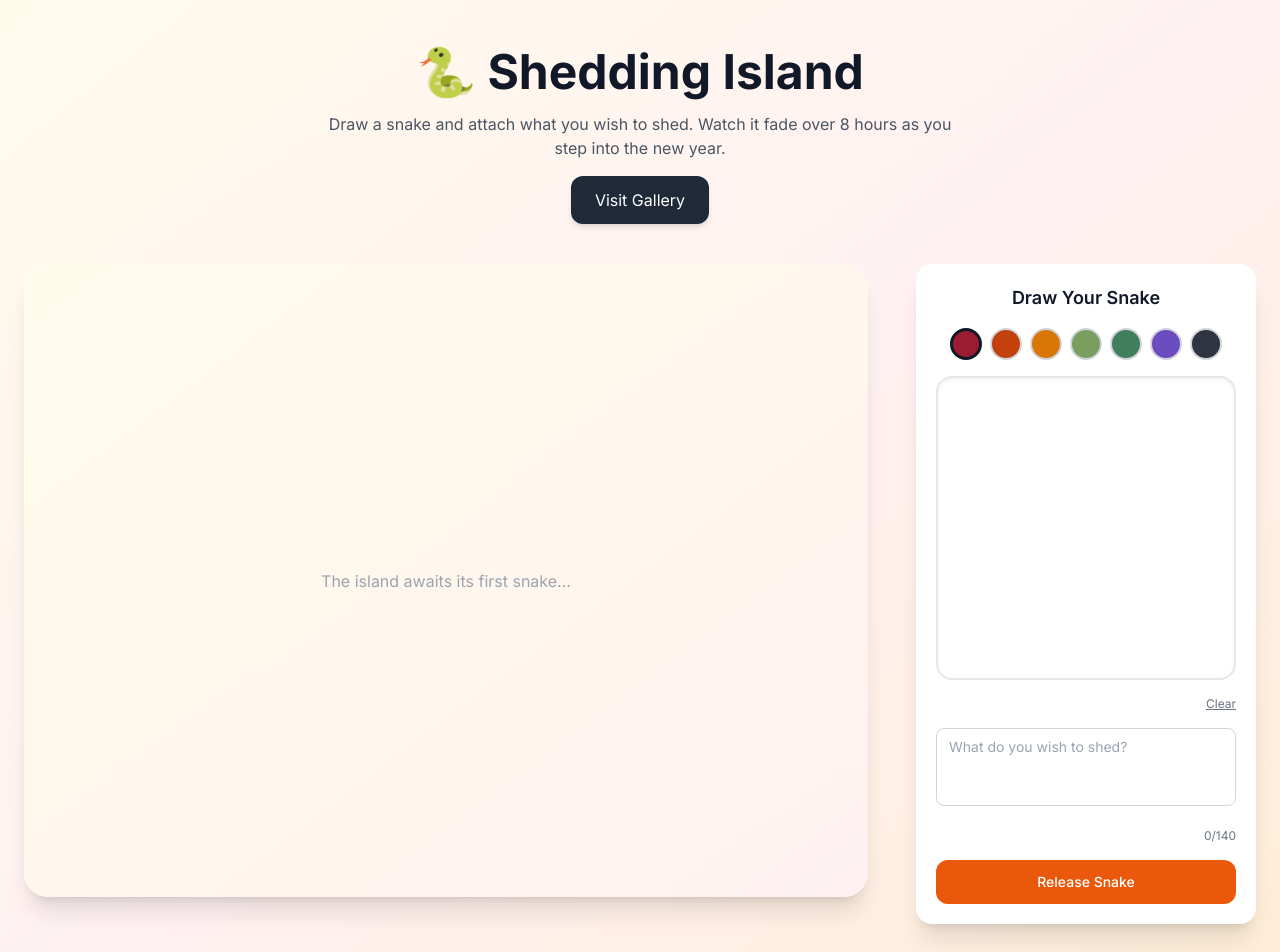
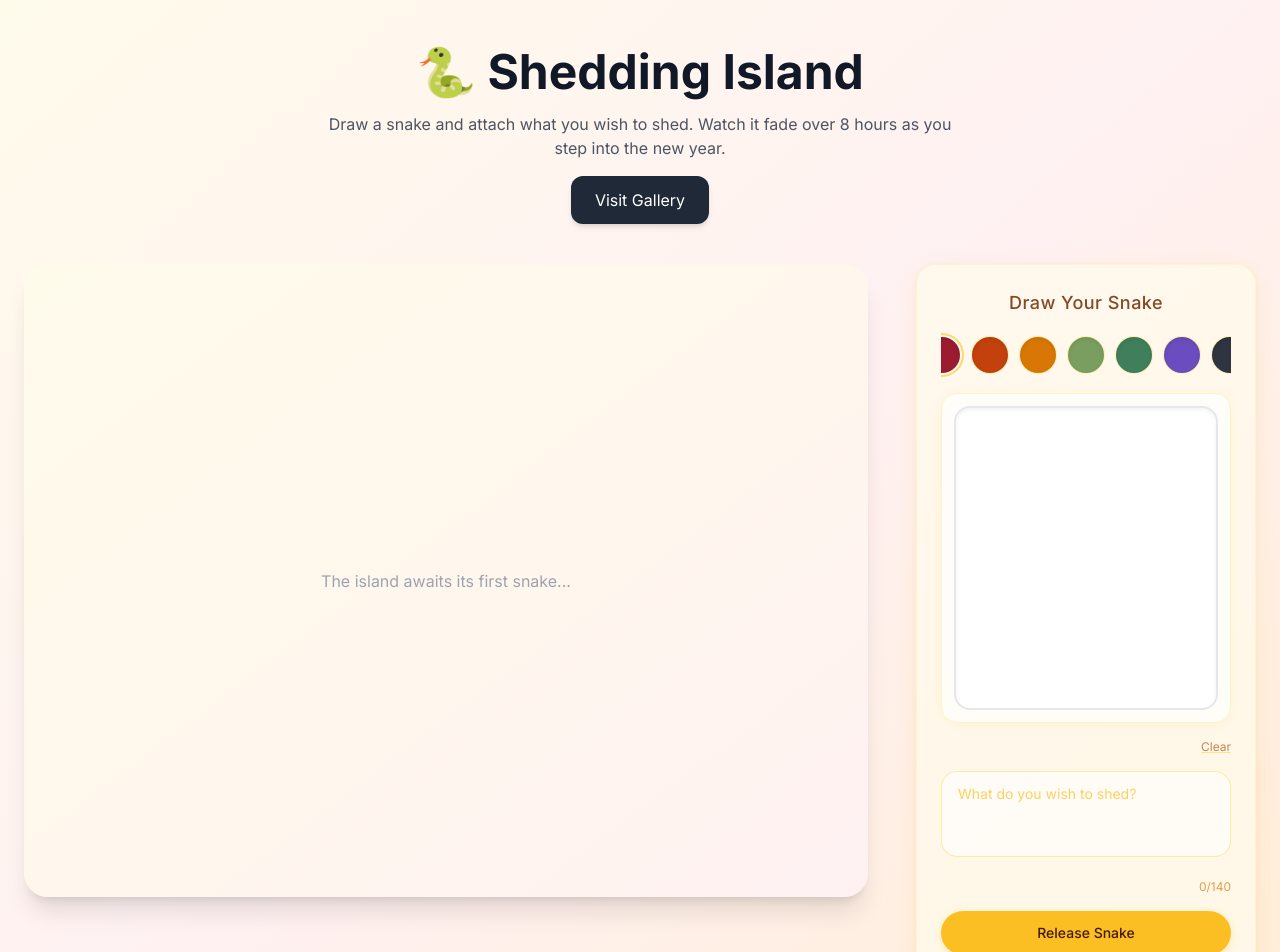
Before and after one commit to juliez8/snake-year-shedding-pond, a Next.js app: page / in a window 1280 px wide. Shown: the top 952 px of the page. Built offline with nearby package versions, Linux system fonts and the light colour scheme; no server answers; the database is empty.

Commit message:
changed draw panel ui

```diff
--- a/components/ColorPicker.tsx
+++ b/components/ColorPicker.tsx
@@ -20,7 +20,7 @@ export default function ColorPicker({
   onColorChange,
 }: ColorPickerProps) {
   return (
-    <div className="flex justify-center gap-2 px-2">
+    <div className="flex justify-center gap-3 px-2 py-1">
       {COLORS.map((color) => {
         const isSelected = selectedColor === color;
 
@@ -29,11 +29,13 @@ export default function ColorPicker({
             key={color}
             onClick={() => onColorChange(color)}
             className={`
-              w-8 h-8 rounded-full flex-shrink-0
-              transition-all duration-150
+              w-9 h-9 rounded-full flex-shrink-0
+              transition-all duration-200 ease-out
+              shadow-[inset_0_2px_4px_rgba(0,0,0,0.08)]
+              hover:scale-110 active:scale-95
               ${isSelected
-                ? 'border-[3px] border-gray-900'
-                : 'border-2 border-gray-300 hover:border-gray-500'}
+                ? 'ring-2 ring-amber-300/80 ring-offset-2 ring-offset-amber-50 shadow-[0_2px_8px_rgba(251,191,36,0.35)]'
+                : 'ring-1 ring-amber-200/60 hover:ring-amber-300/70'}
             `}
             style={{ backgroundColor: color }}
             aria-label={`Select color ${color}`}
--- a/components/DrawPanel.tsx
+++ b/components/DrawPanel.tsx
@@ -67,9 +67,9 @@ export default function DrawPanel({ onSuccess }: DrawPanelProps) {
   };
 
   return (
-    <div className="bg-white rounded-2xl shadow-xl p-5 space-y-4 w-full max-w-[340px]">
+    <div className="bg-amber-50/80 rounded-[1.25rem] shadow-[0_4px_20px_rgba(251,191,36,0.12),0_2px_6px_rgba(0,0,0,0.04)] p-6 space-y-4 w-full max-w-[340px] border border-amber-100/80">
 
-      <h2 className="text-lg font-semibold text-gray-900 text-center">
+      <h2 className="text-lg font-medium text-amber-900/90 text-center tracking-wide">
         Draw Your Snake
       </h2>
 
@@ -81,8 +81,8 @@ export default function DrawPanel({ onSuccess }: DrawPanelProps) {
         />
       </div>
 
-      {/* Canvas - properly sized */}
-      <div className="w-full">
+      {/* Canvas - cozy framed card container */}
+      <div className="w-full rounded-2xl p-3 bg-white/70 border border-amber-100 shadow-[0_2px_12px_rgba(251,191,36,0.1),inset_0_1px_0_rgba(255,255,255,0.8)]">
         <SnakeCanvas
           width={300}
           height={300}
@@ -96,7 +96,7 @@ export default function DrawPanel({ onSuccess }: DrawPanelProps) {
       <div className="flex justify-end">
         <button
           onClick={handleClear}
-          className="text-xs text-gray-500 hover:text-gray-800 underline"
+          className="text-xs text-amber-700/70 hover:text-amber-800 underline decoration-amber-200 hover:decoration-amber-300 transition-colors"
         >
           Clear
         </button>
@@ -109,16 +109,16 @@ export default function DrawPanel({ onSuccess }: DrawPanelProps) {
         maxLength={140}
         rows={3}
         placeholder="What do you wish to shed?"
-        className="w-full px-3 py-2 border border-gray-300 rounded-lg resize-none focus:ring-2 focus:ring-orange-400 focus:border-transparent text-sm"
+        className="w-full px-4 py-3 border border-amber-200/80 rounded-2xl resize-none focus:ring-2 focus:ring-amber-300/50 focus:border-amber-300/70 bg-white/60 text-sm text-amber-900/90 placeholder-amber-400/70 transition-colors"
       />
 
-      <div className="text-right text-xs text-gray-500">
+      <div className="text-right text-xs text-amber-600/70">
         {message.length}/140
       </div>
 
       {/* Error message */}
       {error && (
-        <div className="text-red-600 text-sm bg-red-50 border border-red-200 rounded-lg p-3">
+        <div className="text-rose-700 text-sm bg-rose-50/90 border border-rose-200/80 rounded-2xl p-3 shadow-[inset_0_1px_0_rgba(255,255,255,0.5)]">
           {error}
         </div>
       )}
@@ -127,7 +127,7 @@ export default function DrawPanel({ onSuccess }: DrawPanelProps) {
       <button
         onClick={handleSubmit}
         disabled={isSubmitting}
-        className="w-full py-3 bg-orange-600 text-white rounded-xl hover:bg-orange-700 disabled:bg-gray-400 disabled:cursor-not-allowed transition-colors text-sm font-medium"
+        className="w-full py-3 bg-amber-400 text-amber-950 rounded-full hover:bg-amber-500 disabled:bg-amber-200 disabled:text-amber-600/70 disabled:cursor-not-allowed transition-all duration-200 text-sm font-medium shadow-[0_2px_8px_rgba(251,191,36,0.25)] hover:shadow-[0_4px_12px_rgba(251,191,36,0.3)] active:scale-[0.99]"
       >
         {isSubmitting ? 'Releasing...' : 'Release Snake'}
       </button>
```
